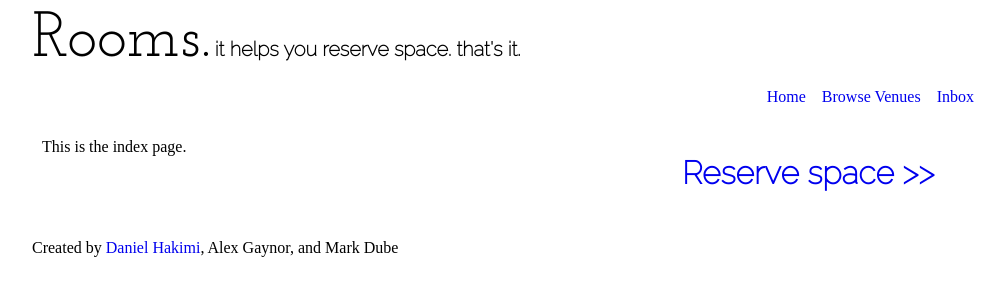
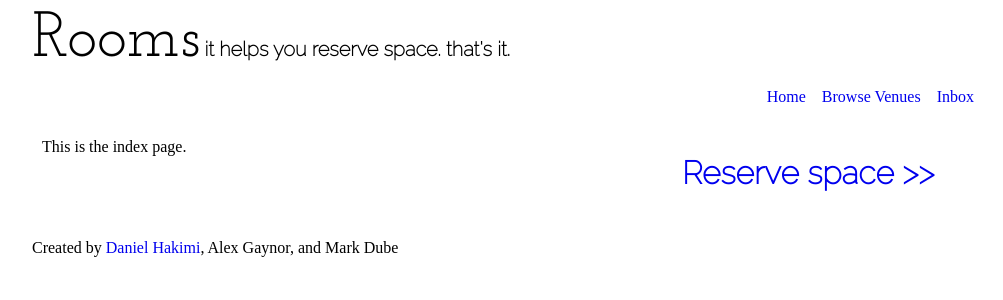
Before and after one commit to DanHakimi/Rooms, a Python web app: template templates/index.html in a window 1280 px wide. Shown: the top 300 px of the page, without its empty margins (128-1131 px from the left). Run offline with Jinja, Linux system fonts and the light colour scheme; the template is opened without the code that fills it, so the values that code supplies are empty; some libraries are stand-ins or nearby versions; some web fonts are replaced.

Commit message:
remove the period in the title

```diff
--- a/templates/index.html
+++ b/templates/index.html
@@ -10,7 +10,7 @@
 	<body>
 		<div class="container_12">
 			<header>
-				<h1 style="display:inline">Rooms.</h1>
+				<h1 style="display:inline">Rooms</h1>
 				<h2 style="display:inline">it helps you reserve space. that's it.</h2>
 				<nav class="grid_12">
 					<ul>
```
